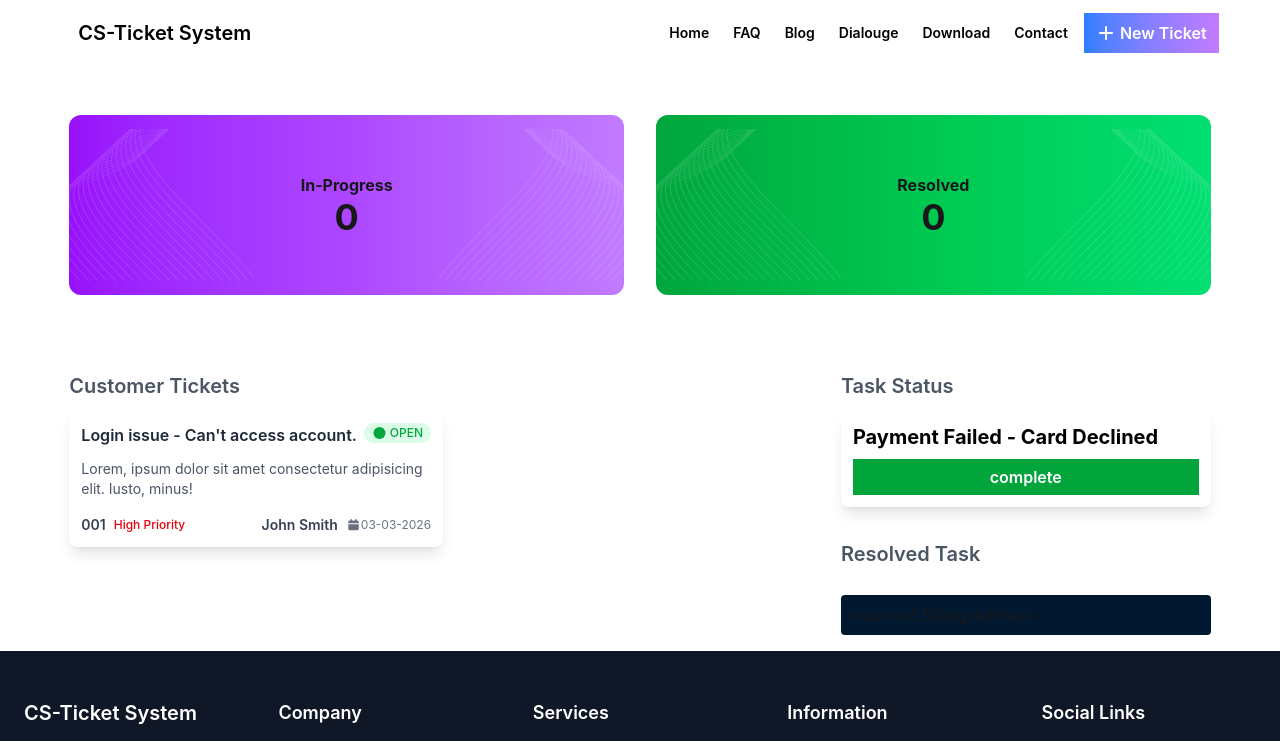
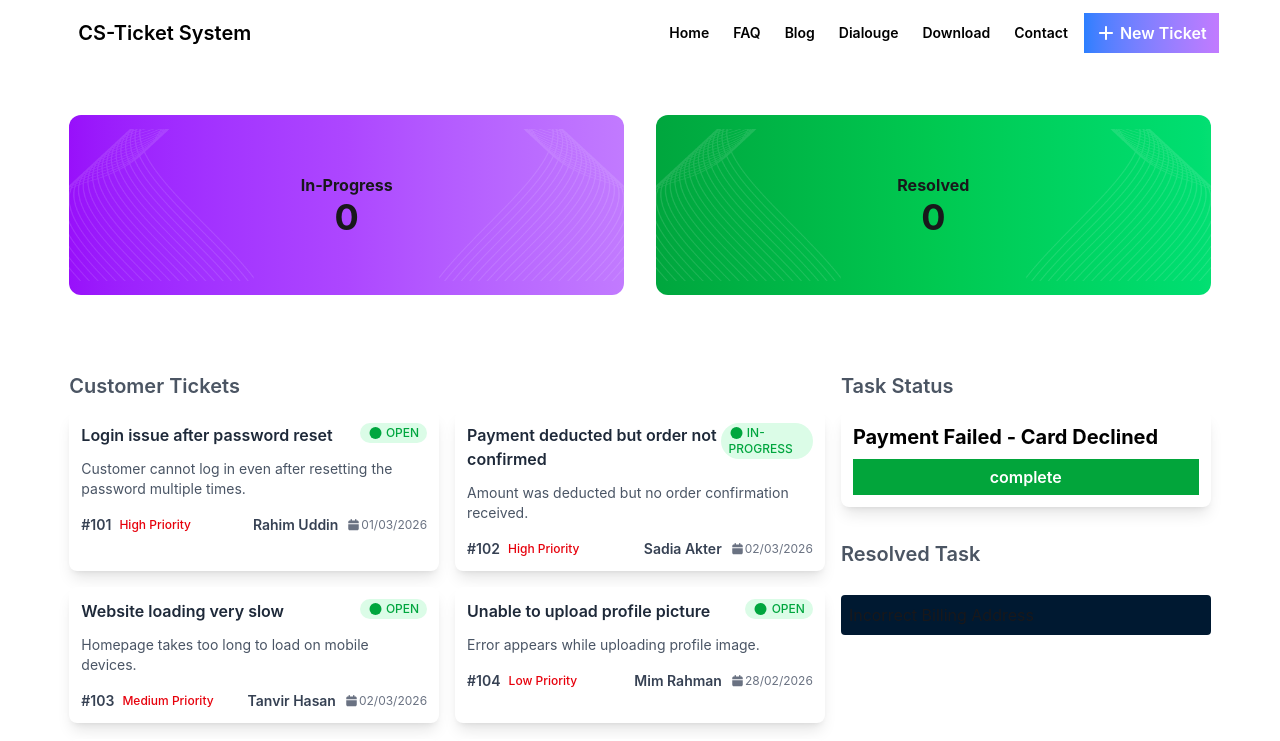
Before and after one commit to pobittra1/cs-ticket-system, a React (Vite) app: page / in a window 1280 px wide. Shown: the top 741 px of the page. Built offline with nearby package versions, Linux system fonts and the light colour scheme.

Commit message:
load all cs problems data perfectly and show it on ticket ui

```diff
--- a/src/App.jsx
+++ b/src/App.jsx
@@ -1,12 +1,13 @@
 
+import { Suspense } from 'react'
 import './App.css'
 import Footer from './components/Footer/Footer'
 import HeroSec from './components/HeroSec/HeroSec'
 import Navbar from './components/Navbar/Navbar'
 import TicketSec from './components/TicketSec/TicketSec'
 
+const csProblemsPromise = fetch("/cs-problems.json").then(res => res.json());
 function App() {
-
 
   return (
     <>
@@ -14,7 +15,9 @@ function App() {
         <div className="web-container w-11/12 mx-auto">
           <Navbar></Navbar>
           <HeroSec></HeroSec>
-          <TicketSec></TicketSec>
+          <Suspense fallback={<span className="loading loading-dots loading-xl"></span>}>
+            <TicketSec csProblemsPromise={csProblemsPromise}></TicketSec>
+          </Suspense>
         </div>
         <Footer></Footer>
       </div>
--- /dev/null
+++ b/src/components/EachTicket/EachTicket.jsx
@@ -0,0 +1,38 @@
+import { FontAwesomeIcon } from '@fortawesome/react-fontawesome'
+import { faCircle, faCalendar } from '@fortawesome/free-solid-svg-icons'
+const EachTicket = ({ ticket }) => {
+    //destructure values from ticket
+    const { id, title, description, customer, priority, status, createdAt } = ticket
+    return (
+        <div className="ticket bg-white shadow-lg rounded-lg p-3 w-full max-w-sm mx-auto flex flex-col gap-3">
+
+            <div className="flex justify-between items-start">
+                <h3 className="text-base font-semibold text-gray-800">
+                    {title}
+                </h3>
+                <p className="text-xs font-medium text-green-600 uppercase bg-green-100 px-2 py-0.5 rounded-full">
+                    <FontAwesomeIcon icon={faCircle} /> {status}
+                </p>
+            </div>
+
+            <p className="desc text-gray-600 text-sm">
+                {description}
+            </p>
+
+            <div className="flex justify-between items-center text-gray-700 text-sm mt-1">
+
+                <div className="flex items-center gap-2">
+                    <p className="id font-semibold text-sm">#{id}</p>
+                    <p className="priority text-red-600 font-medium text-xs">{priority}</p>
+                </div>
+
+                <div className="flex items-center gap-2 text-right">
+                    <p className="name font-semibold text-sm">{customer}</p>
+                    <p className="date text-gray-500 text-xs"><FontAwesomeIcon icon={faCalendar} />{createdAt}</p>
+                </div>
+            </div>
+        </div>
+    );
+};
+
+export default EachTicket;
--- a/src/components/TicketSec/TicketSec.jsx
+++ b/src/components/TicketSec/TicketSec.jsx
@@ -1,39 +1,17 @@
-import { FontAwesomeIcon } from '@fortawesome/react-fontawesome'
-import { faCircle, faCalendar } from '@fortawesome/free-solid-svg-icons'
-const TicketSec = () => {
+import { use } from 'react';
+import EachTicket from '../EachTicket/EachTicket';
+const TicketSec = ({ csProblemsPromise }) => {
+
+    const tickets = use(csProblemsPromise);
+    console.log(tickets);
     return (
         <div className="w-full grid grid-cols-12 p-4 gap-4">
             <div className="left-ticket-container col-span-12 lg:col-span-8">
                 <h2 className="sub-title">Customer Tickets</h2>
-                <div className="grid grid-cols-1 md:grid-cols-2 gap-2">
-                    <div className="ticket bg-white shadow-lg rounded-lg p-3 w-full max-w-sm mx-auto flex flex-col gap-3">
-
-                        <div className="flex justify-between items-start">
-                            <h3 className="text-base font-semibold text-gray-800">
-                                Login issue - Can't access account.
-                            </h3>
-                            <p className="text-xs font-medium text-green-600 uppercase bg-green-100 px-2 py-0.5 rounded-full">
-                                <FontAwesomeIcon icon={faCircle} /> Open
-                            </p>
-                        </div>
-
-                        <p className="desc text-gray-600 text-sm">
-                            Lorem, ipsum dolor sit amet consectetur adipisicing elit. Iusto, minus!
-                        </p>
-
-                        <div className="flex justify-between items-center text-gray-700 text-sm mt-1">
-
-                            <div className="flex items-center gap-2">
-                                <p className="id font-semibold text-sm">001</p>
-                                <p className="priority text-red-600 font-medium text-xs">High Priority</p>
-                            </div>
-
-                            <div className="flex items-center gap-2 text-right">
-                                <p className="name font-semibold text-sm">John Smith</p>
-                                <p className="date text-gray-500 text-xs"><FontAwesomeIcon icon={faCalendar} />03-03-2026</p>
-                            </div>
-                        </div>
-                    </div>
+                <div className='grid grid-cols-1 md:grid-cols-2 gap-4'>
+                    {
+                        tickets.map(ticket => <EachTicket key={ticket.id} ticket={ticket}></EachTicket>)
+                    }
                 </div>
             </div>
             <div className="right-ticket-container col-span-12 lg:col-span-4">
```
